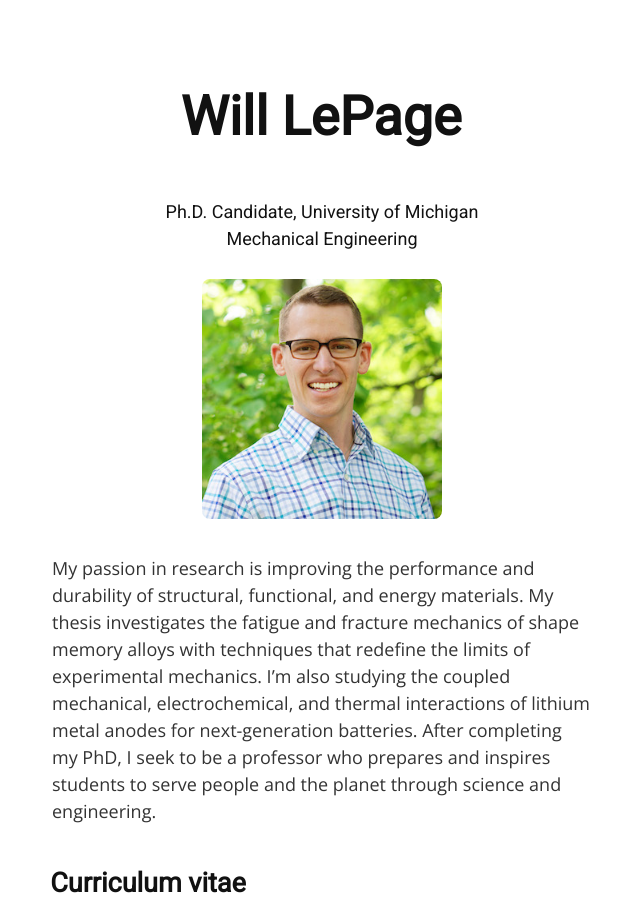
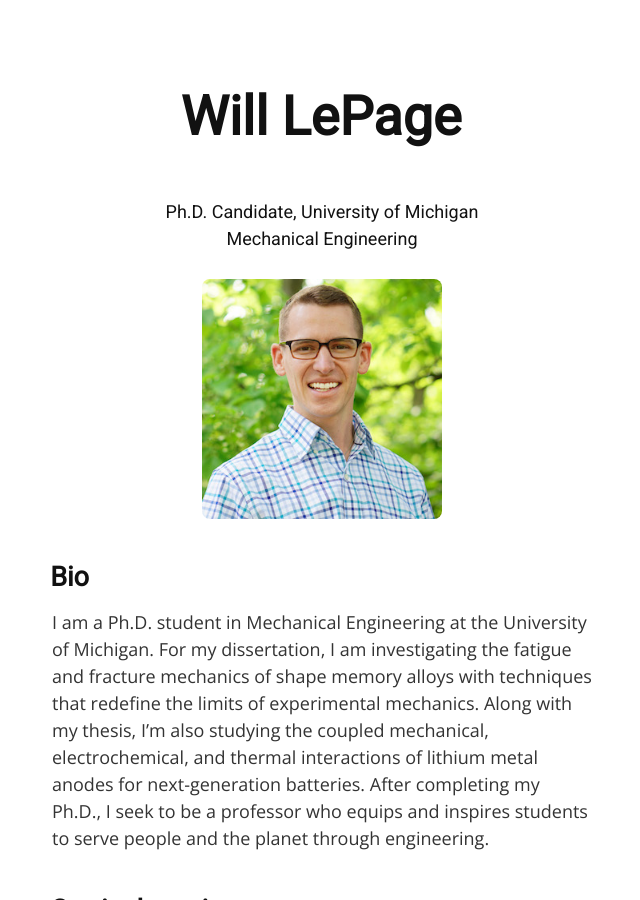
Before and after one commit to wlepage/wlepage.github.io, a Jekyll site: the page built from index.md, in a window 1280 px wide and 900 px high. Shown: the whole window, without its empty margins (318-958 px from the left). Built offline with Jekyll 4.4.1, drawn with Linux system fonts in a browser that asks for light colours.

Commit message:
Update index.md

```diff
--- a/index.md
+++ b/index.md
@@ -8,8 +8,8 @@ layout: default
 </div>
 
 
-
-My passion in research is improving the performance and durability of structural, functional, and energy materials. My thesis investigates the fatigue and fracture mechanics of shape memory alloys with techniques that redefine the limits of experimental mechanics. I'm also studying the coupled mechanical, electrochemical, and thermal interactions of lithium metal anodes for next-generation batteries. After completing my PhD, I seek to be a professor who prepares and inspires students to serve people and the planet through science and engineering.
+## Bio
+I am a Ph.D. student in Mechanical Engineering at the University of Michigan. For my dissertation, I am investigating the fatigue and fracture mechanics of shape memory alloys with techniques that redefine the limits of experimental mechanics. Along with my thesis, I'm also studying the coupled mechanical, electrochemical, and thermal interactions of lithium metal anodes for next-generation batteries. After completing my Ph.D., I seek to be a professor who equips and inspires students to serve people and the planet through engineering.
 
 ## Curriculum vitae
 [View my complete CV here](../William_LePage.pdf).
```
